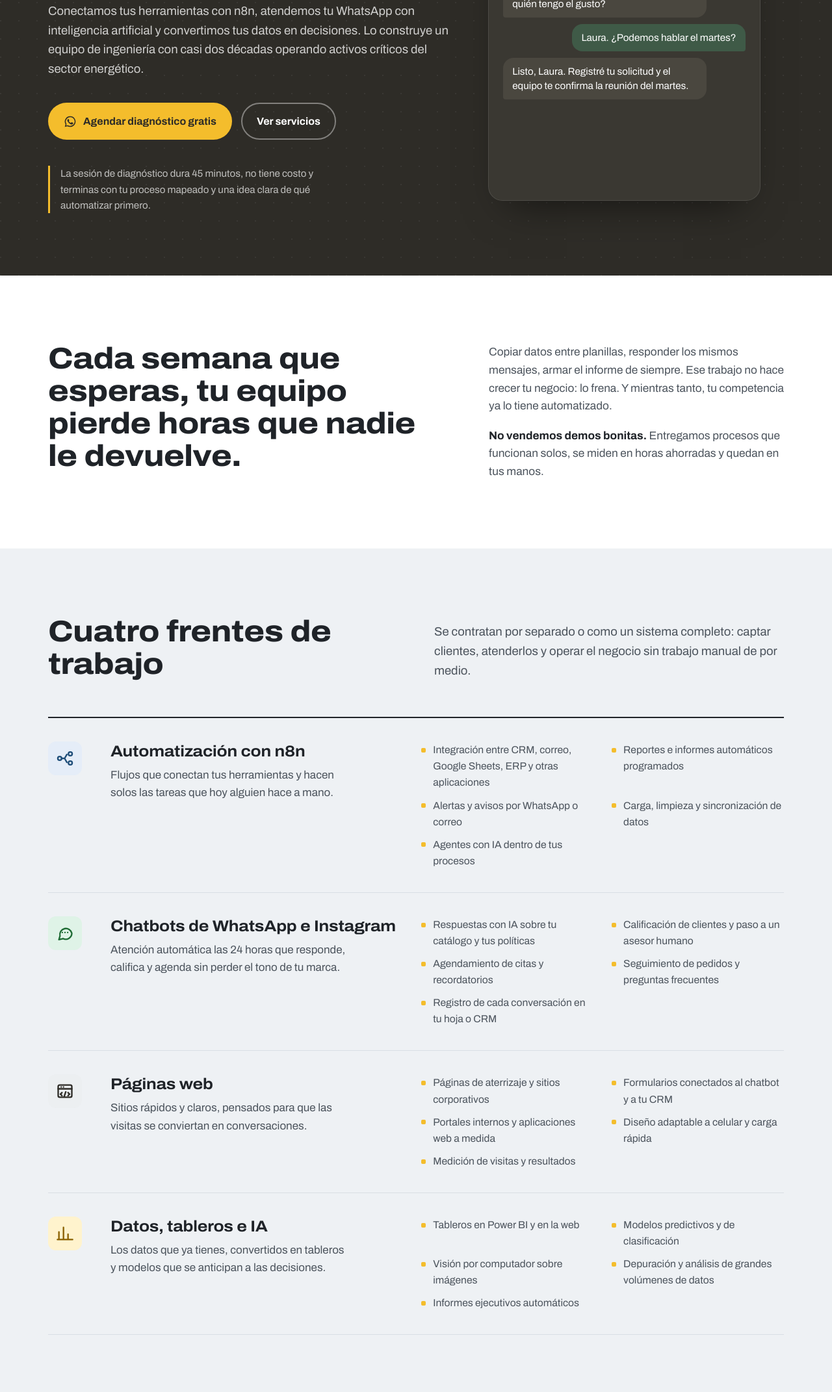
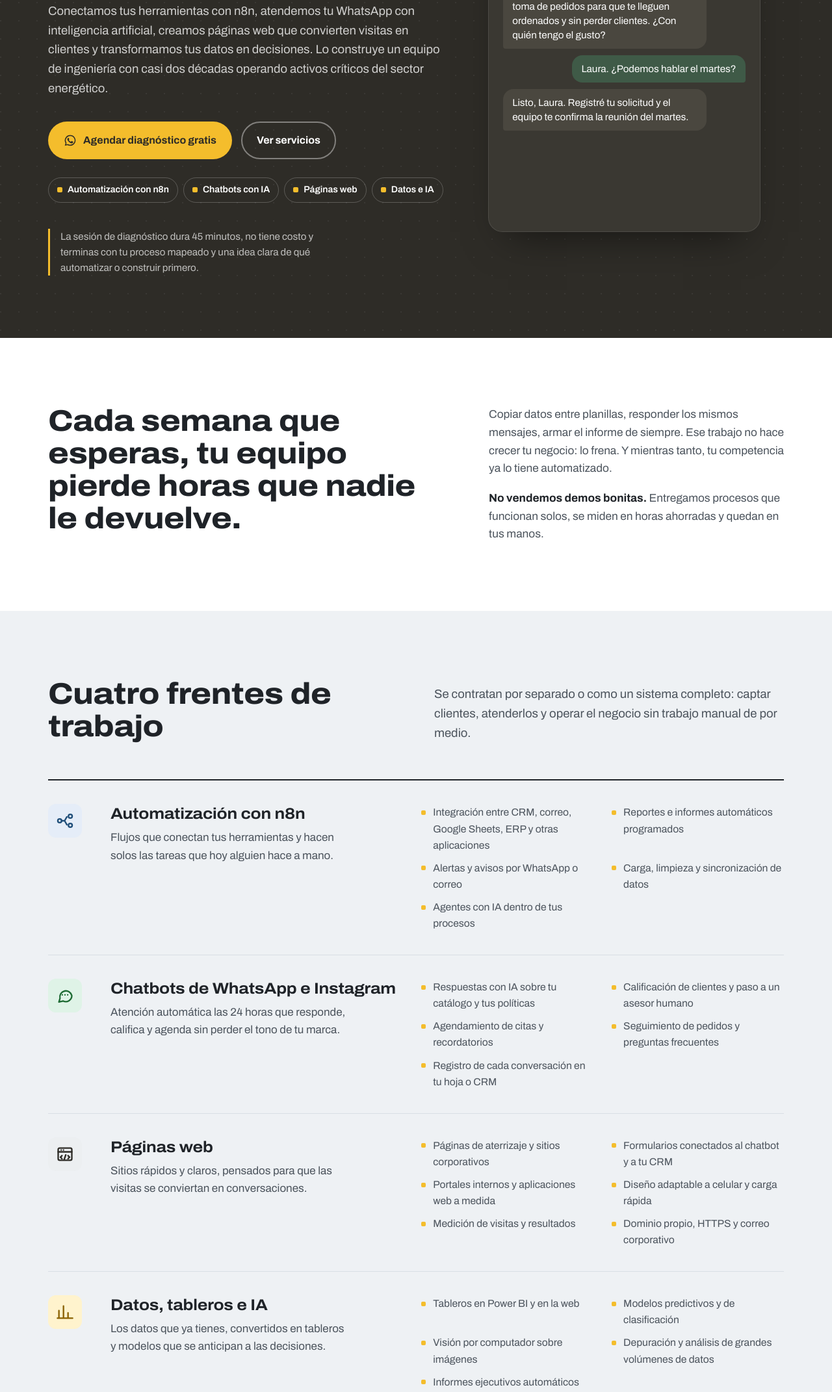
Before and after one commit to MauroVal1980/algorithmicvalue, a plain HTML site: page index.html in a window 1280 px wide. Shown: the part 460-2602 px from the top of the page at 65% size. Drawn offline with Linux system fonts and the light colour scheme.

Commit message:
Páginas web visibles en el inicio

```diff
--- a/index.html
+++ b/index.html
@@ -3,7 +3,7 @@
 <head>
 <meta charset="utf-8">
 <meta name="viewport" content="width=device-width, initial-scale=1">
-<title>AlgorithmicValue: automatización, chatbots e IA para tu negocio</title>
+<title>AlgorithmicValue: automatización, chatbots, páginas web e IA para tu negocio</title>
 <meta name="description" content="Automatizamos el trabajo repetitivo de tu negocio: flujos con n8n, chatbots de WhatsApp e Instagram con inteligencia artificial, páginas web y modelos de datos. Medellín, Colombia.">
 <link rel="canonical" href="https://algorithmicvalue.tech/">
 <meta property="og:type" content="website">
@@ -89,6 +89,10 @@ p{margin:0}
 .heroe h1{max-width:13ch}
 .heroe .entrada{color:rgba(255,255,255,.78);margin-top:26px}
 .heroe .acciones{display:flex;flex-wrap:wrap;gap:14px;margin-top:36px}
+.frentes{list-style:none;margin:28px 0 0;padding:0;display:flex;flex-wrap:wrap;gap:8px}
+.frentes a{display:inline-flex;align-items:center;gap:8px;border:1px solid rgba(255,255,255,.22);border-radius:999px;padding:7px 13px;font-size:.88rem;font-weight:600;color:var(--blanco);text-decoration:none;transition:border-color .15s ease,background-color .15s ease}
+.frentes a::before{content:"";width:8px;height:8px;border-radius:2px;background:var(--oro)}
+.frentes a:hover{border-color:var(--oro);background:rgba(244,189,44,.08)}
 .credencial{margin-top:40px;max-width:52ch;color:rgba(255,255,255,.7);font-size:.95rem;border-left:3px solid var(--oro);padding-left:16px}
 
 /* Demo de chat */
@@ -132,7 +136,7 @@ p{margin:0}
 
 /* Servicios en filas */
 .servicios{border-top:2px solid var(--tinta)}
-.servicio{display:grid;grid-template-columns:64px 1fr 1.25fr;gap:32px;padding:36px 0;border-bottom:1px solid var(--linea);align-items:start}
+.servicio{scroll-margin-top:90px;display:grid;grid-template-columns:64px 1fr 1.25fr;gap:32px;padding:36px 0;border-bottom:1px solid var(--linea);align-items:start}
 .servicio-icono{width:52px;height:52px;border-radius:var(--radio-m);display:grid;place-items:center}
 .servicio-icono svg{width:28px;height:28px}
 .servicio h3{font-size:1.5rem;font-stretch:110%}
@@ -266,7 +270,7 @@ dialog.visor p{color:#fff;text-align:center;margin-top:10px;font-weight:600}
   <div class="envoltura">
     <div>
       <h1>Automatizamos el trabajo repetitivo de tu negocio.</h1>
-      <p class="entrada">Conectamos tus herramientas con n8n, atendemos tu WhatsApp con inteligencia artificial y convertimos tus datos en decisiones. Lo construye un equipo de ingeniería con casi dos décadas operando activos críticos del sector energético.</p>
+      <p class="entrada">Conectamos tus herramientas con n8n, atendemos tu WhatsApp con inteligencia artificial, creamos páginas web que convierten visitas en clientes y transformamos tus datos en decisiones. Lo construye un equipo de ingeniería con casi dos décadas operando activos críticos del sector energético.</p>
       <div class="acciones">
         <a class="boton boton-oro" href="https://wa.me/573247719538?text=Hola%20AlgorithmicValue%2C%20quiero%20agendar%20un%20diagn%C3%B3stico." target="_blank" rel="noopener">
           <svg viewBox="0 0 24 24" fill="currentColor" aria-hidden="true"><path d="M12 2a10 10 0 0 0-8.6 15.1L2 22l5-1.3A10 10 0 1 0 12 2Zm0 18.2a8.2 8.2 0 0 1-4.2-1.2l-.3-.2-3 .8.8-2.9-.2-.3A8.2 8.2 0 1 1 12 20.2Zm4.5-6.1c-.2-.1-1.5-.7-1.7-.8s-.4-.1-.6.1-.7.8-.8 1-.3.2-.5.1a6.7 6.7 0 0 1-3.3-2.9c-.3-.4.2-.4.6-1.3a.5.5 0 0 0 0-.5l-.8-1.9c-.2-.5-.4-.4-.6-.4h-.5a1 1 0 0 0-.7.3 3 3 0 0 0-.9 2.2 5.2 5.2 0 0 0 1.1 2.7 11.8 11.8 0 0 0 4.5 4c1.7.7 2.3.8 3.2.6a2.7 2.7 0 0 0 1.8-1.3 2.2 2.2 0 0 0 .2-1.3c-.1-.1-.3-.2-.5-.3Z"/></svg>
@@ -274,8 +278,14 @@ dialog.visor p{color:#fff;text-align:center;margin-top:10px;font-weight:600}
         </a>
         <a class="boton boton-linea" href="#servicios">Ver servicios</a>
       </div>
+      <ul class="frentes" aria-label="Servicios">
+        <li><a href="#servicio-n8n">Automatización con n8n</a></li>
+        <li><a href="#servicio-chatbots">Chatbots con IA</a></li>
+        <li><a href="#servicio-web">Páginas web</a></li>
+        <li><a href="#servicio-datos">Datos e IA</a></li>
+      </ul>
       <div class="credencial">
-        <p>La sesión de diagnóstico dura 45 minutos, no tiene costo y terminas con tu proceso mapeado y una idea clara de qué automatizar primero.</p>
+        <p>La sesión de diagnóstico dura 45 minutos, no tiene costo y terminas con tu proceso mapeado y una idea clara de qué automatizar o construir primero.</p>
       </div>
     </div>
 
@@ -319,7 +329,7 @@ dialog.visor p{color:#fff;text-align:center;margin-top:10px;font-weight:600}
       <p class="entrada">Se contratan por separado o como un sistema completo: captar clientes, atenderlos y operar el negocio sin trabajo manual de por medio.</p>
     </div>
     <div class="servicios">
-      <article class="servicio">
+      <article class="servicio" id="servicio-n8n">
         <div class="servicio-icono i-n8n"><svg viewBox="0 0 24 24" fill="none" stroke="currentColor" stroke-width="2" stroke-linecap="round" stroke-linejoin="round" aria-hidden="true"><circle cx="5" cy="12" r="2.5"/><circle cx="19" cy="6" r="2.5"/><circle cx="19" cy="18" r="2.5"/><path d="M7.5 12h4l3-5.2M11.5 12l3 5.2"/></svg></div>
         <div><h3>Automatización con n8n</h3><p class="resumen">Flujos que conectan tus herramientas y hacen solos las tareas que hoy alguien hace a mano.</p></div>
         <ul>
@@ -330,7 +340,7 @@ dialog.visor p{color:#fff;text-align:center;margin-top:10px;font-weight:600}
           <li>Agentes con IA dentro de tus procesos</li>
         </ul>
       </article>
-      <article class="servicio">
+      <article class="servicio" id="servicio-chatbots">
         <div class="servicio-icono i-chat"><svg viewBox="0 0 24 24" fill="none" stroke="currentColor" stroke-width="2" stroke-linecap="round" stroke-linejoin="round" aria-hidden="true"><path d="M21 12a8 8 0 0 1-11.6 7.1L4 20.5l1.4-4.9A8 8 0 1 1 21 12Z"/><path d="M8.5 11h.01M12 11h.01M15.5 11h.01"/></svg></div>
         <div><h3>Chatbots de WhatsApp e Instagram</h3><p class="resumen">Atención automática las 24 horas que responde, califica y agenda sin perder el tono de tu marca.</p></div>
         <ul>
@@ -341,7 +351,7 @@ dialog.visor p{color:#fff;text-align:center;margin-top:10px;font-weight:600}
           <li>Registro de cada conversación en tu hoja o CRM</li>
         </ul>
       </article>
-      <article class="servicio">
+      <article class="servicio" id="servicio-web">
         <div class="servicio-icono i-web"><svg viewBox="0 0 24 24" fill="none" stroke="currentColor" stroke-width="2" stroke-linecap="round" stroke-linejoin="round" aria-hidden="true"><rect x="3" y="4" width="18" height="16" rx="2"/><path d="M3 9h18M7 6.5h.01M10 6.5h.01M8 14l-2 2 2 2M16 14l2 2-2 2M13 13l-2 6"/></svg></div>
         <div><h3>Páginas web</h3><p class="resumen">Sitios rápidos y claros, pensados para que las visitas se conviertan en conversaciones.</p></div>
         <ul>
@@ -350,9 +360,10 @@ dialog.visor p{color:#fff;text-align:center;margin-top:10px;font-weight:600}
           <li>Portales internos y aplicaciones web a medida</li>
           <li>Diseño adaptable a celular y carga rápida</li>
           <li>Medición de visitas y resultados</li>
+          <li>Dominio propio, HTTPS y correo corporativo</li>
         </ul>
       </article>
-      <article class="servicio">
+      <article class="servicio" id="servicio-datos">
         <div class="servicio-icono i-datos"><svg viewBox="0 0 24 24" fill="none" stroke="currentColor" stroke-width="2" stroke-linecap="round" stroke-linejoin="round" aria-hidden="true"><path d="M4 20V10M10 20V4M16 20v-7M22 20H2"/></svg></div>
         <div><h3>Datos, tableros e IA</h3><p class="resumen">Los datos que ya tienes, convertidos en tableros y modelos que se anticipan a las decisiones.</p></div>
         <ul>
@@ -467,7 +478,7 @@ dialog.visor p{color:#fff;text-align:center;margin-top:10px;font-weight:600}
   <div class="envoltura">
     <div>
       <h2>Empecemos por el proceso que más tiempo te quita.</h2>
-      <p class="entrada">Agenda un diagnóstico de 45 minutos sin costo. Salimos de esa conversación con tu proceso mapeado y una estimación clara de qué se puede automatizar primero.</p>
+      <p class="entrada">Agenda un diagnóstico de 45 minutos sin costo. Salimos de esa conversación con tu proceso mapeado y una estimación clara de qué se puede automatizar o construir primero.</p>
     </div>
     <div class="contactos">
       <a class="contacto" href="https://wa.me/573247719538?text=Hola%20AlgorithmicValue%2C%20quiero%20agendar%20un%20diagn%C3%B3stico." target="_blank" rel="noopener">
```
